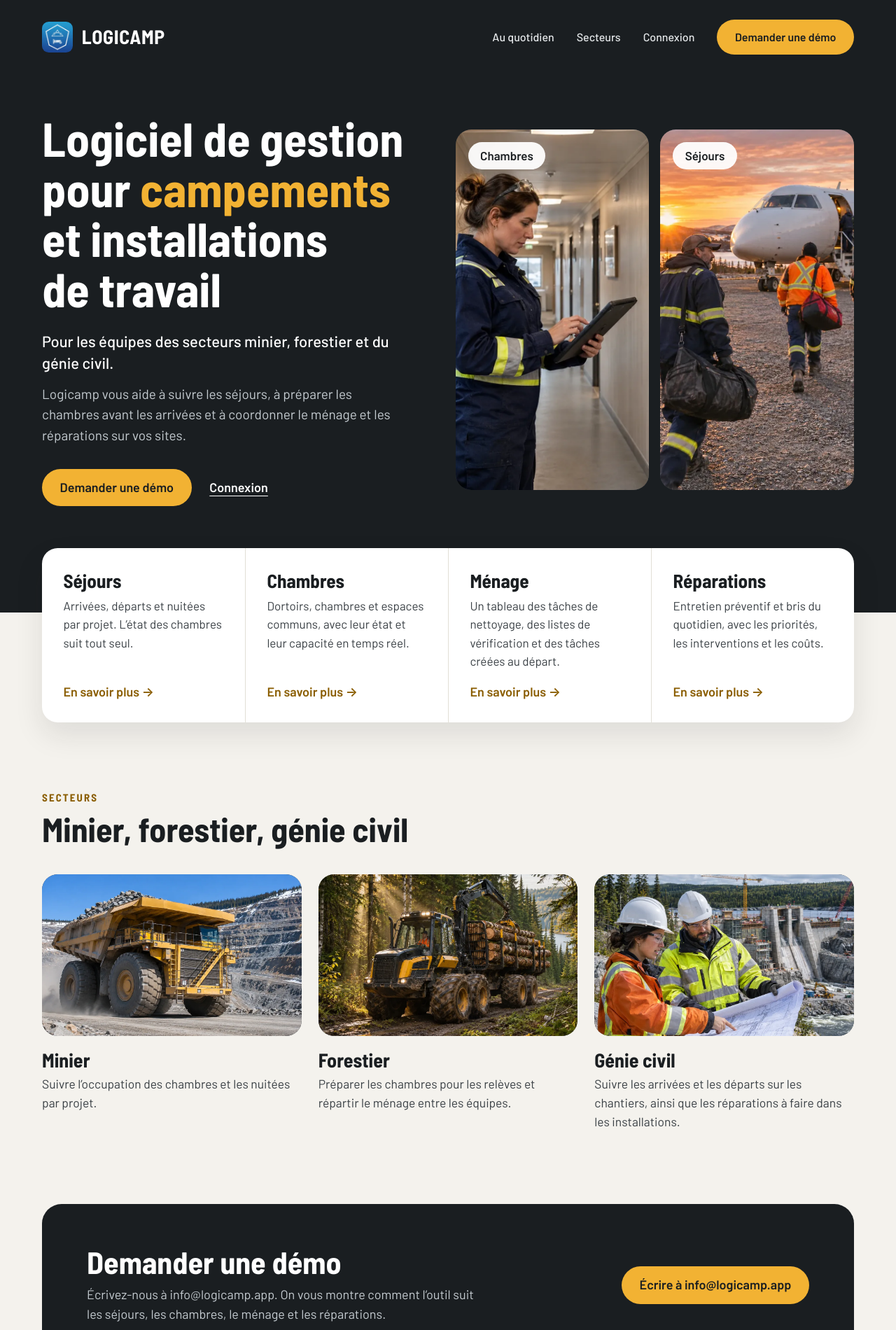
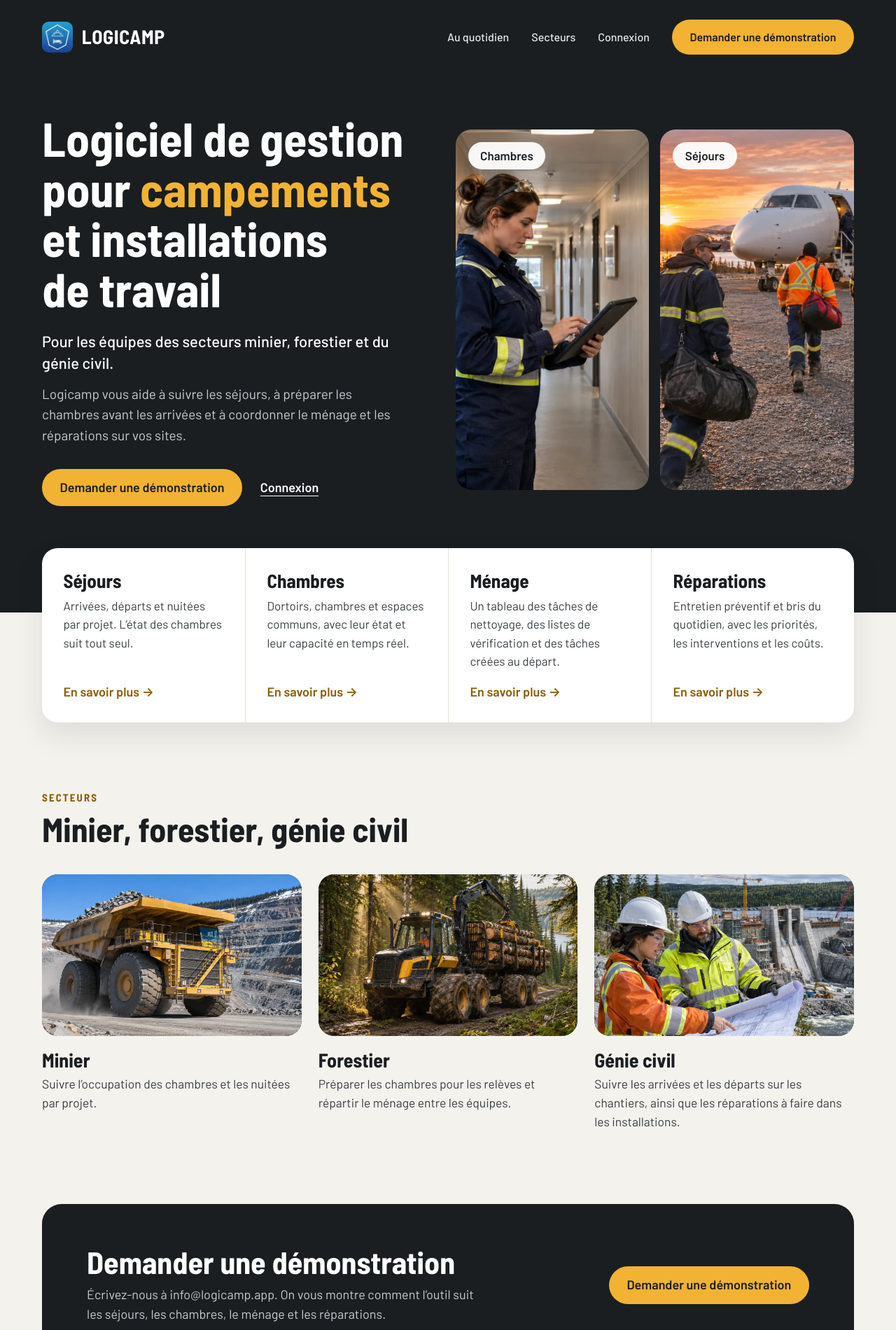
Before and after one commit to nicolasfbou/vitrine-logicamp, a plain HTML site: page index.html in a window 1280 px wide. Shown: the top 1900 px of the page at 70% size. Drawn offline with Linux system fonts and the light colour scheme.

Commit message:
Uniformiser les boutons avec « Demander une démonstration »
L'accueil utilisait encore « Demander une démo » et « Écrire à
info@logicamp.app ». Tous les boutons de demande de démonstration,
sur l'accueil comme sur les quatre pages de volets, portent
maintenant le même libellé.

Co-Authored-By: Claude Fable 5.2 <noreply@anthropic.com>
Claude-Session: https://claude.ai/code/session_01Sptyj9s18JcdrwthKpG3WC

```diff
--- a/index.html
+++ b/index.html
@@ -31,7 +31,7 @@
         <a href="#quotidien">Au quotidien</a>
         <a href="#secteurs">Secteurs</a>
         <a href="https://logicamp.app">Connexion</a>
-        <a class="pilule" href="mailto:info@logicamp.app">Demander une démo</a>
+        <a class="pilule" href="mailto:info@logicamp.app">Demander une démonstration</a>
       </nav>
     </div>
   </header>
@@ -44,7 +44,7 @@
         <p class="accueil__sous-titre">Pour les équipes des secteurs minier, forestier et du génie civil.</p>
         <p class="accueil__intro">Logicamp vous aide à suivre les séjours, à préparer les chambres avant les arrivées et à coordonner le ménage et les réparations sur vos sites.</p>
         <div class="accueil__actions">
-          <a class="pilule" href="mailto:info@logicamp.app">Demander une démo</a>
+          <a class="pilule" href="mailto:info@logicamp.app">Demander une démonstration</a>
           <a class="lien-clair" href="https://logicamp.app">Connexion</a>
         </div>
       </div>
@@ -117,10 +117,10 @@
     <section class="contenu" aria-labelledby="titre-demo">
       <div class="appel">
         <div>
-          <h2 id="titre-demo">Demander une démo</h2>
+          <h2 id="titre-demo">Demander une démonstration</h2>
           <p>Écrivez-nous à info@logicamp.app. On vous montre comment l’outil suit les séjours, les chambres, le ménage et les réparations.</p>
         </div>
-        <a class="pilule" href="mailto:info@logicamp.app">Écrire à info@logicamp.app</a>
+        <a class="pilule" href="mailto:info@logicamp.app">Demander une démonstration</a>
       </div>
     </section>
   </main>
```
